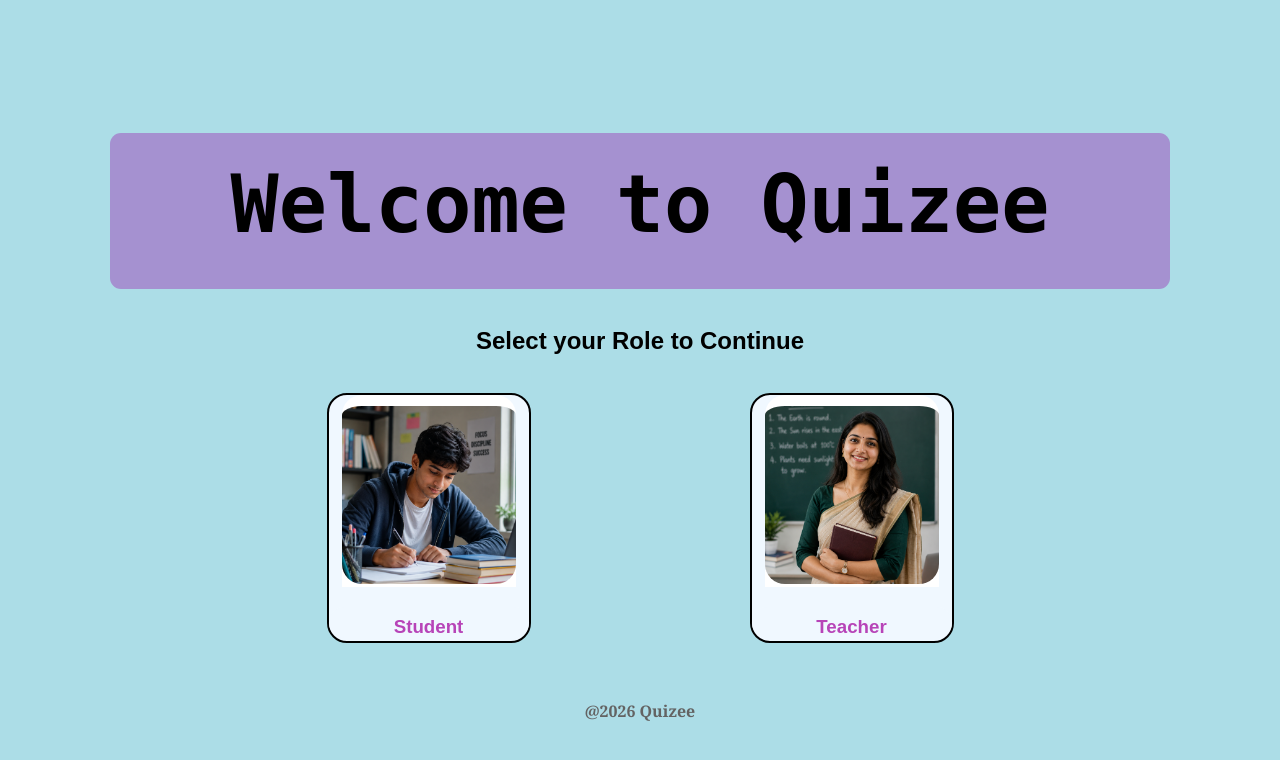
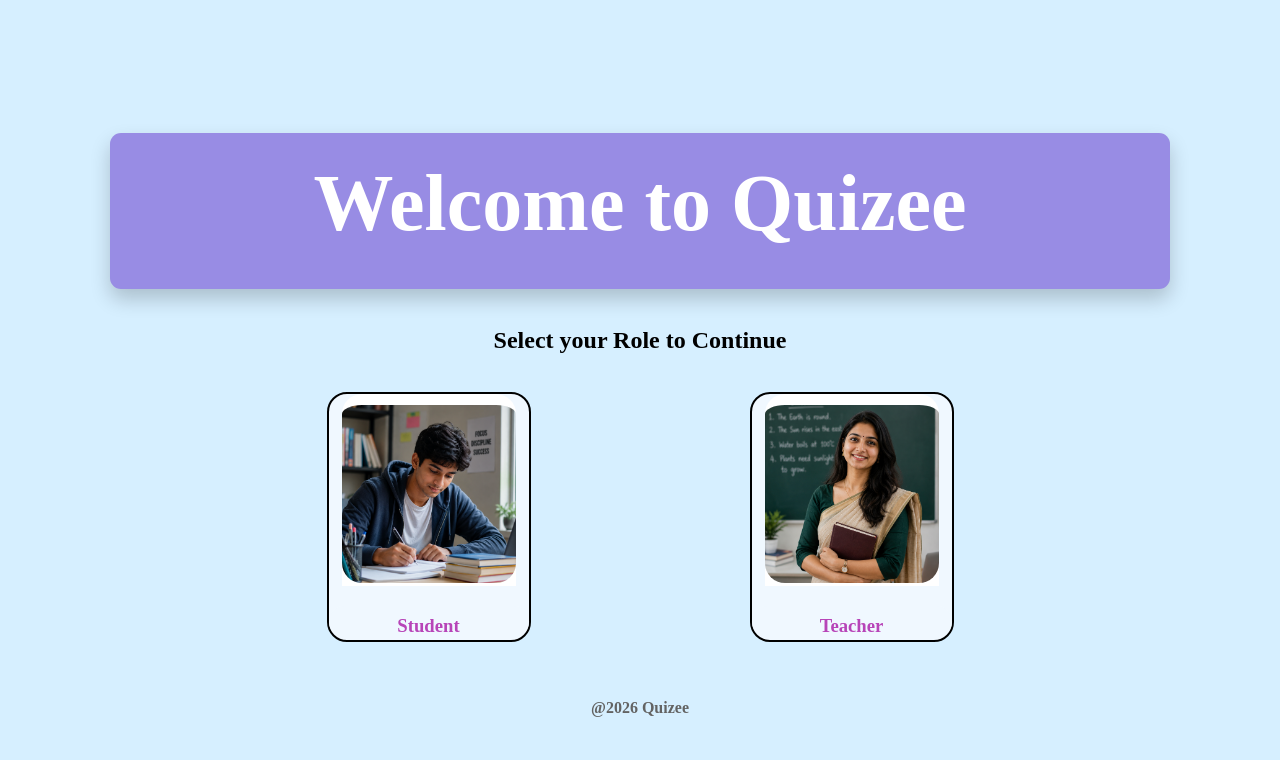
Before and after one commit to Darshana0906/Quizee, a PHP site: page / in a window 1280 px wide. Shown: the top 760 px of the page. Run offline with PHP 8.4, Linux system fonts and the light colour scheme.

Commit message:
color change

```diff
--- a/css/style.css
+++ b/css/style.css
@@ -1,6 +1,6 @@
 * {
-    background-color: #acdde7;
-    font-family:'Poppins', sans-serif;
+    background-color: #d6efff;
+    font-family: pliant;
 
 
 }
@@ -9,12 +9,14 @@
     width: 1060px;
     height: 131px;
     font-size: 80px;
-    background-color: #a379c9c2;
+    color: white;
+    background-color: #988CE4;
     font-weight: bolder;
-    font-family: monospace;
+    /* font-family: monospace; */
     border-radius: 11px;
     text-align: center;
     padding-top: 25px;
+    box-shadow: 0px 10px 20px rgba(0,0,0,0.20);
     /* padding: 0px; */
     margin: auto;
     margin-top: 133px;
@@ -67,5 +69,5 @@ a {
 h4 {
     color: #636363;
     text-align: center;
-    font-family: Georgia, 'Times New Roman', Times, serif;
+    /* font-family: Georgia, 'Times New Roman', Times, serif; */
 }
```
Also changed, not shown: css/loginpage.css (+5 -4 lines).
